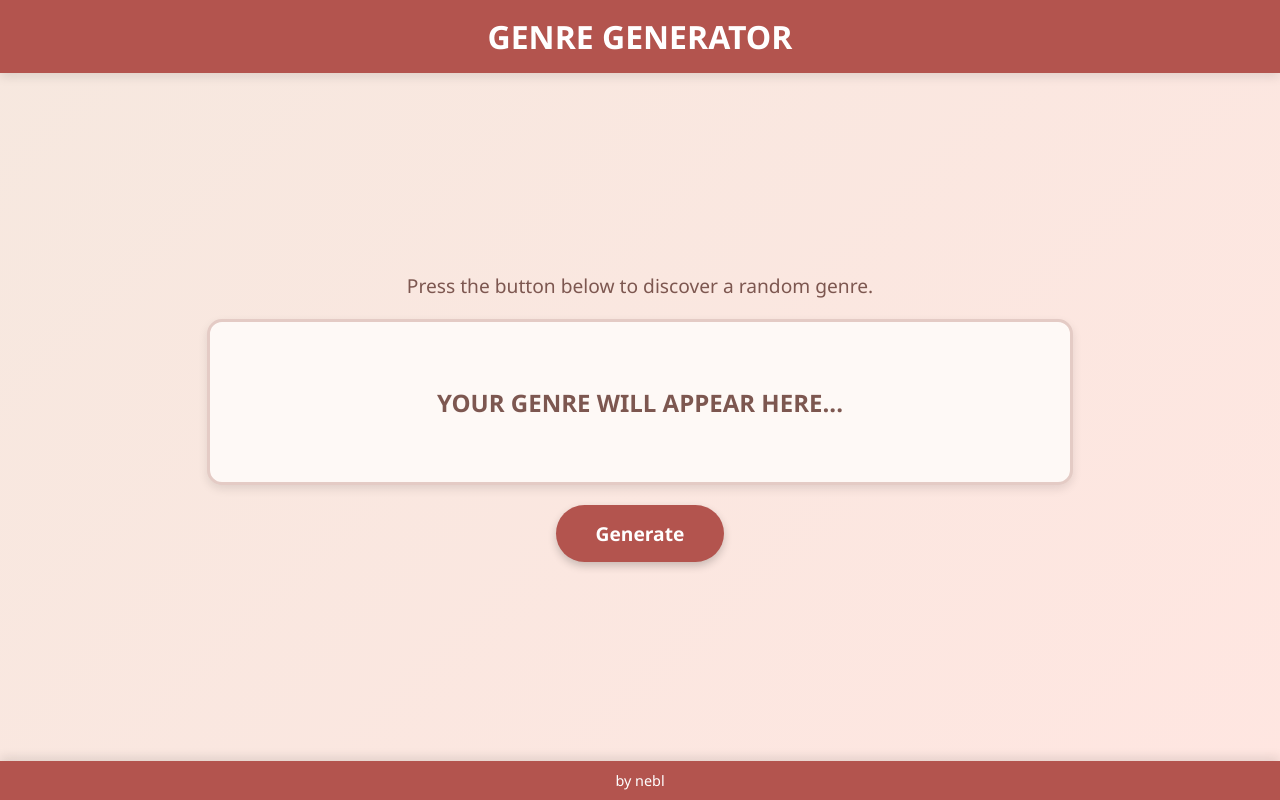
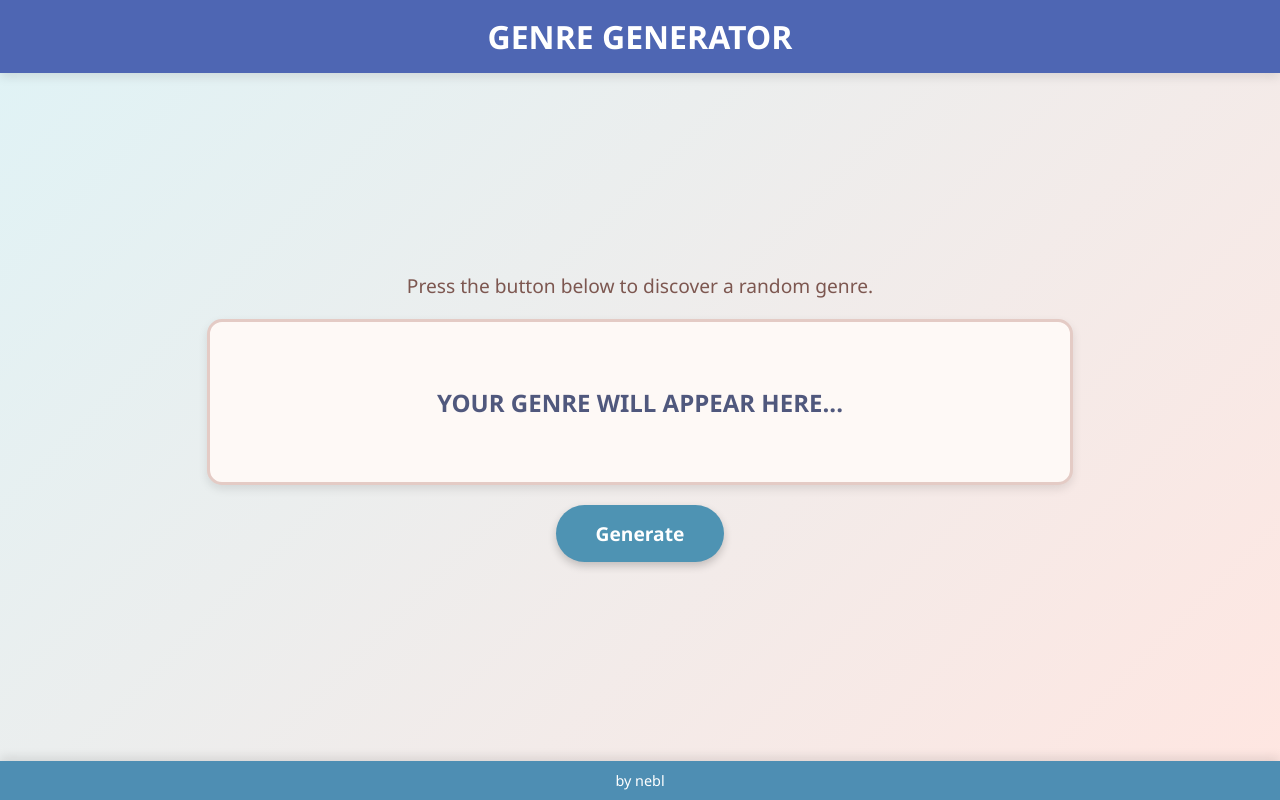
Before and after one commit to Neblposch/simpleWebsite, a plain HTML site: page index.html in a window 1280 px wide. Drawn offline with Linux system fonts and the light colour scheme.

Commit message:
styling changed

```diff
--- a/style.css
+++ b/style.css
@@ -19,14 +19,14 @@ body {
     justify-content: space-between;
     align-items: center;
     min-height: 100vh;
-    background: linear-gradient(135deg, #f6e8df, #ffe6e1);
+    background: linear-gradient(135deg, #dff3f6, #ffe6e1);
     color: #333;
     text-align: center;
 }
 
 /* Header */
 .header {
-    background: #b3544e;
+    background: #4e66b3;
     width: 100%;
     padding: 15px 0;
     color: white;
@@ -66,7 +66,7 @@ body {
     padding: 30px;
     margin-bottom: 20px;
     font-size: 1.5rem;
-    color: #7d5750;
+    color: #50587d;
     font-weight: bold;
     text-transform: uppercase;
     display: flex;
@@ -80,7 +80,7 @@ body {
 
 /* Generate Button */
 .generate-btn {
-    background: #b3544e;
+    background: #4e93b3;
     color: #ffffff;
     padding: 15px 40px;
     border: none;
@@ -99,7 +99,7 @@ body {
 
 /* Footer */
 .footer {
-    background: #b3544e;
+    background: #4e8eb3;
     width: 100%;
     padding: 10px 0;
     color: white;
```
